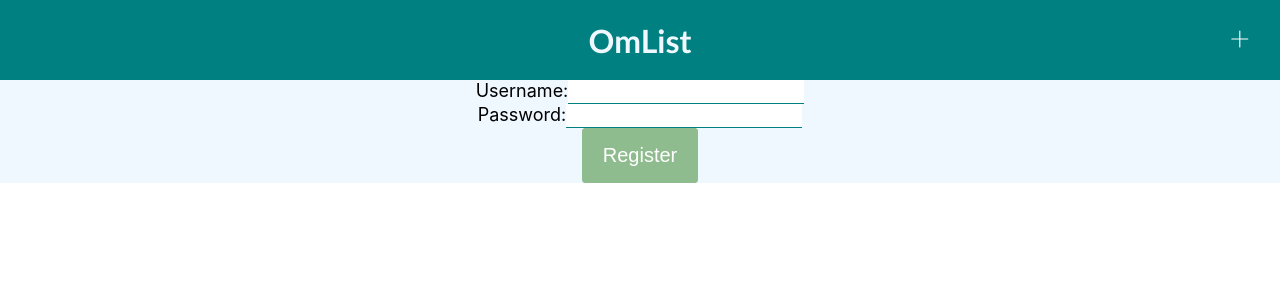
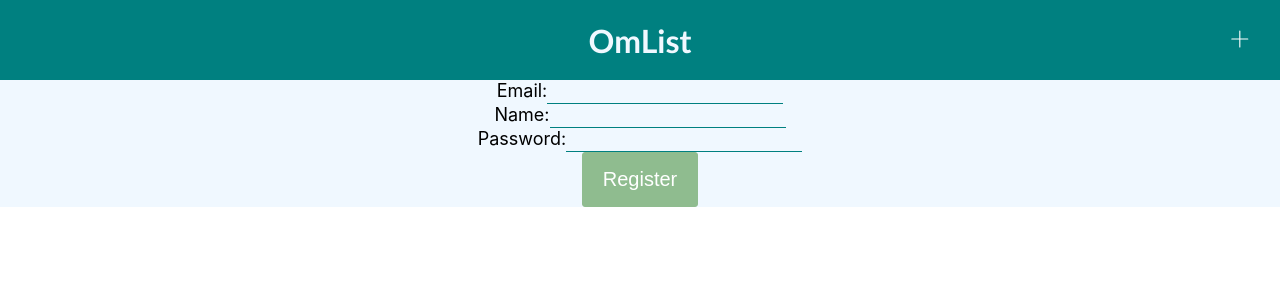
Before and after one commit to SarahJoline/doing-things, a React (Create React App) app in the folder client/: page / in a window 1280 px wide. Shown: the top 300 px of the page. Built offline with nearby package versions, Linux system fonts and the light colour scheme; no server answers.

Commit message:
added name and register touch ups

```diff
--- a/client/src/components/Forms/Register.js
+++ b/client/src/components/Forms/Register.js
@@ -1,6 +1,7 @@
 import axios from "axios";
 import React, { useState } from "react";
 import styled from "styled-components";
+import AuthHelperMethods from "../../auth";
 
 const StyledForm = styled.form`
   display: flex;
@@ -19,6 +20,7 @@ const StyledTextInput = styled.input`
   border-bottom: 1px solid teal;
   outline: none;
   font-size: 18px;
+  background-color: rgb(240, 248, 255);
 
   &:focus {
     outline: 2px solid #8fbc8f;
@@ -46,19 +48,23 @@ const StyledButton = styled.button`
 `;
 
 function Register({ setOpen }) {
-  const [username, setUsername] = useState("");
+  const [email, setUserEmail] = useState("");
+  const [name, setName] = useState("");
   const [password, setPassword] = useState("");
 
   const handleSubmit = async (e) => {
     e.preventDefault();
 
     const payload = {
-      username,
+      email,
+      name,
       password,
     };
 
     try {
-      await axios.post("/api/register", payload);
+      const { data } = await axios.post("/api/user", payload);
+
+      AuthHelperMethods.setToken(data.token);
       setOpen(false);
     } catch (error) {
       console.error("Error during registration:", error);
@@ -68,13 +74,24 @@ function Register({ setOpen }) {
   return (
     <StyledForm onSubmit={handleSubmit}>
       <div>
-        <StyledLabel htmlFor="username">Username:</StyledLabel>
+        <StyledLabel htmlFor="email">Email:</StyledLabel>
         <StyledTextInput
           type="text"
-          id="username"
-          name="username"
-          value={username}
-          onChange={(e) => setUsername(e.target.value)}
+          id="email"
+          name="email"
+          value={email}
+          onChange={(e) => setUserEmail(e.target.value)}
+          required
+        />
+      </div>
+      <div>
+        <StyledLabel htmlFor="name">Name:</StyledLabel>
+        <StyledTextInput
+          type="text"
+          id="name"
+          name="name"
+          value={name}
+          onChange={(e) => setName(e.target.value)}
           required
         />
       </div>
```
